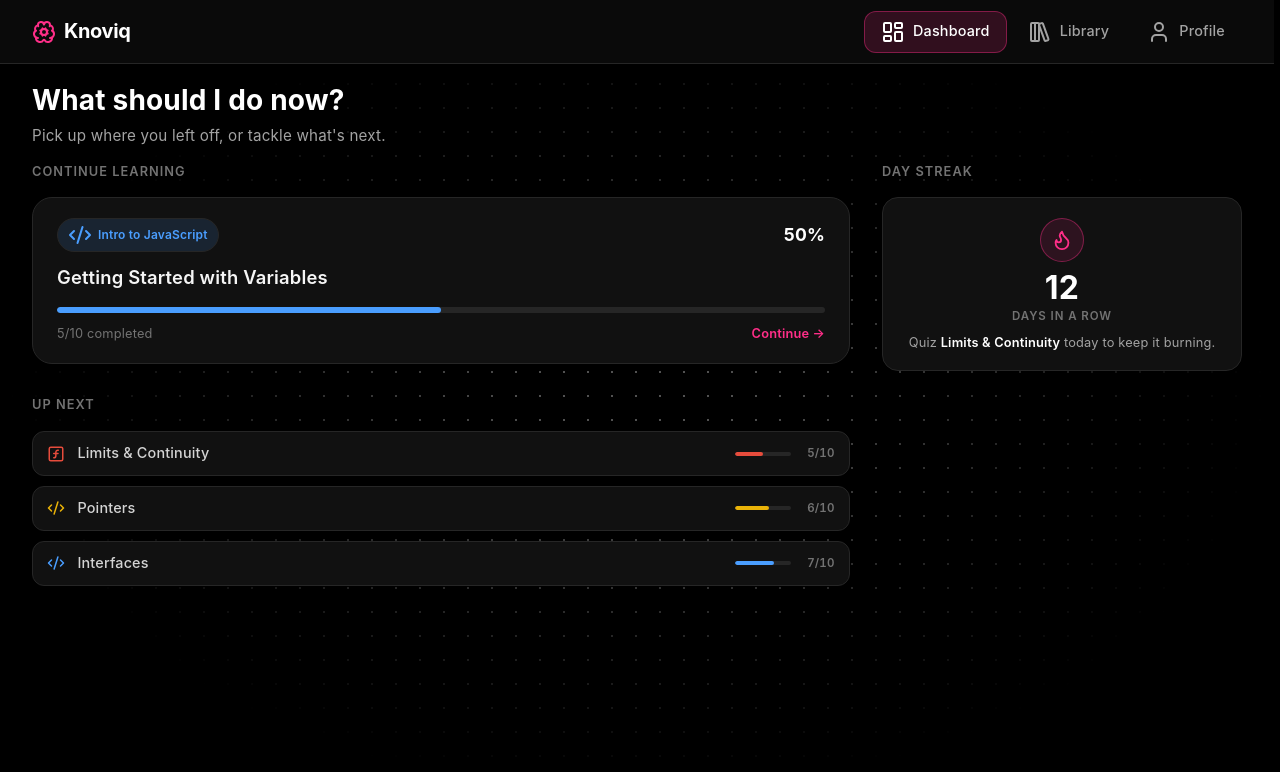
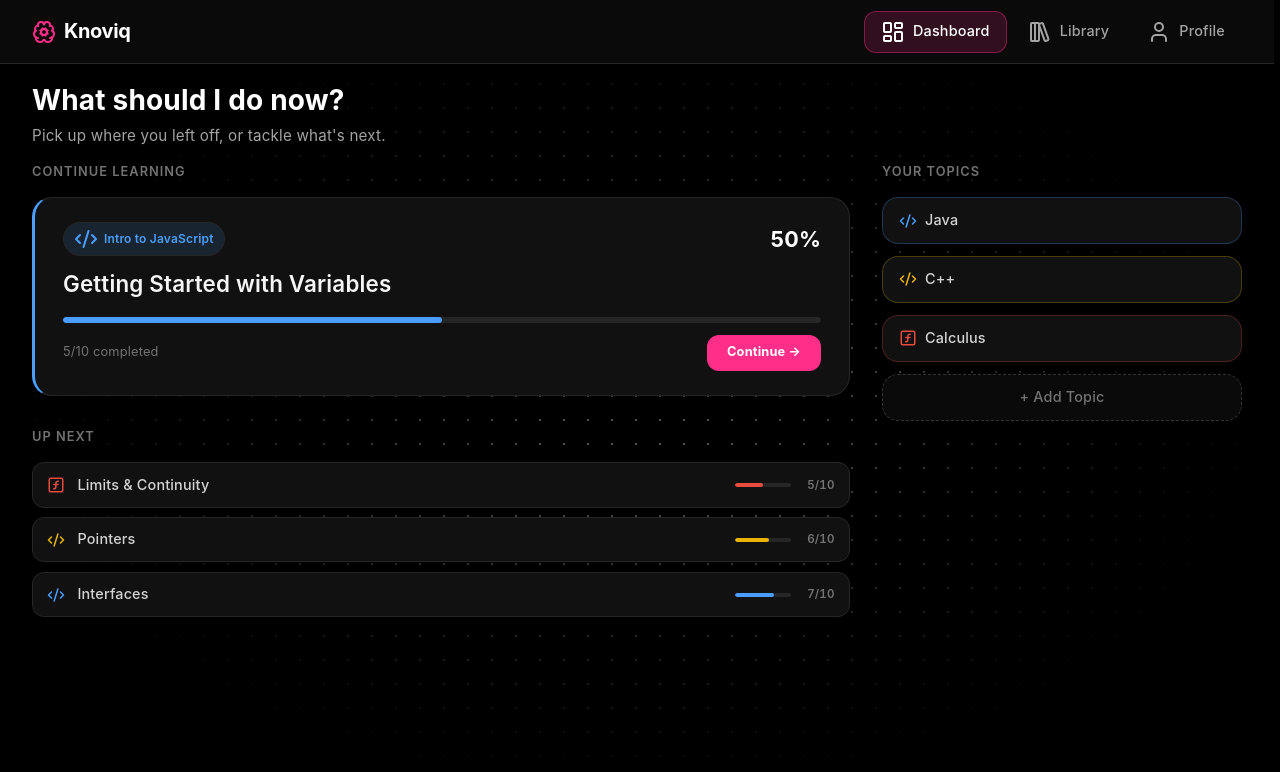
Before and after one commit to JairusCollantes/knoviq, a React (Vite) app: page /dashboard in a window 1280 px wide. Shown: the top 772 px of the page. Built offline with nearby package versions, Linux system fonts and the light colour scheme.

Commit message:
feat: enhance Dashboard layout with continue-hero styling and update topics display

```diff
--- a/src/pages/Dashboard.css
+++ b/src/pages/Dashboard.css
@@ -89,6 +89,33 @@
 .continue-card:hover {
   border-color: rgba(255, 46, 136, 0.4);
   transform: translateY(-2px);
+}
+
+.continue-hero {
+  padding: 1.5rem 1.75rem;
+  border-left-width: 3px;
+  box-shadow: 0 4px 24px rgba(0, 0, 0, 0.4);
+}
+
+.continue-hero .continue-title {
+  font-size: 1.4rem;
+}
+
+.continue-hero .continue-pct {
+  font-size: 1.35rem;
+}
+
+.continue-hero .continue-btn {
+  background: var(--accent, #ff2e88);
+  color: #fff;
+  font-weight: 700;
+  padding: 0.55rem 1.25rem;
+  border-radius: 12px;
+  transition: filter 0.2s ease;
+}
+
+.continue-hero:hover .continue-btn {
+  filter: brightness(1.15);
 }
 
 .continue-card-top {
@@ -370,59 +397,7 @@
   text-align: right;
 }
 
-.dash-streak-card {
-  display: flex;
-  flex-direction: column;
-  align-items: center;
-  gap: 0.25rem;
-  text-align: center;
-  padding: 1.25rem 1rem 1.1rem;
-  border-radius: 16px;
-  border: 1px solid #262626;
-  background: #111111;
-  animation: fadeUp 0.35s ease;
-}
-
-.dash-streak-icon {
-  display: inline-flex;
-  align-items: center;
-  justify-content: center;
-  width: 44px;
-  height: 44px;
-  border-radius: 50%;
-  color: var(--accent, #ff2e88);
-  background: var(--accent-soft, rgba(255, 46, 136, 0.12));
-  border: 1px solid var(--accent-border, rgba(255, 46, 136, 0.4));
-  line-height: 0;
-  margin-bottom: 0.35rem;
-}
-
-.dash-streak-value {
-  font-size: 2rem;
-  font-weight: 700;
-  color: #fff;
-  line-height: 1;
-}
-
-.dash-streak-label {
-  font-size: 0.72rem;
-  font-weight: 600;
-  text-transform: uppercase;
-  letter-spacing: 0.08em;
-  color: #737373;
-}
-
-.dash-streak-sub {
-  font-size: 0.8rem;
-  color: #a3a3a3;
-  margin: 0.35rem 0 0;
-  line-height: 1.4;
-}
-
-.dash-streak-sub strong {
-  color: #fff;
-  font-weight: 600;
-}
+/* Day Streak lives on Profile stats now — see Profile.css */
 
 @media (max-width: 768px) {
   .dashboard {
--- a/src/pages/Dashboard.jsx
+++ b/src/pages/Dashboard.jsx
@@ -1,12 +1,10 @@
 import { Link } from 'react-router-dom';
-import { topicById, continueLearning, stats, upNextLessons } from '../data/Data';
+import { topics, topicById, continueLearning, upNextLessons } from '../data/Data';
 import './Dashboard.css';
 
 export default function Dashboard() {
   const topicColor = topicById(continueLearning.topicId).color;
-  const streak = stats.find((s) => s.id === 'streak');
   const upNext = upNextLessons(3);
-  const topPick = upNext[0];
 
   return (
     <div className="dashboard">
@@ -20,7 +18,11 @@ export default function Dashboard() {
           <section className="dash-section">
             <h2 className="section-title">Continue Learning</h2>
 
-            <Link to={`/learn/${continueLearning.lessonId}`} className="continue-card">
+            <Link
+              to={`/learn/${continueLearning.lessonId}`}
+              className="continue-card continue-hero"
+              style={{ borderLeftColor: topicColor }}
+            >
               <div className="continue-card-top">
                 <span
                   className="topic-badge"
@@ -79,20 +81,22 @@ export default function Dashboard() {
 
         <aside className="dash-col dash-col-side">
           <section className="dash-section">
-            <h2 className="section-title">Day Streak</h2>
-            <div className="dash-streak-card">
-              <span className="dash-streak-icon">
-                <streak.icon size={22} />
-              </span>
-              <span className="dash-streak-value">{streak.value}</span>
-              <span className="dash-streak-label">days in a row</span>
-              <p className="dash-streak-sub">
-                {topPick ? (
-                  <>Quiz <strong>{topPick.title}</strong> today to keep it burning.</>
-                ) : (
-                  'Quiz today to keep it burning.'
-                )}
-              </p>
+            <h2 className="section-title">Your Topics</h2>
+            <div className="topics-list">
+              {topics.map((t) => (
+                <Link
+                  key={t.id}
+                  to="/library"
+                  className="topic-chip"
+                  style={{ borderColor: t.color + '44' }}
+                >
+                  <span className="topic-chip-icon" style={{ color: t.color }}>
+                    <t.icon />
+                  </span>
+                  <span className="topic-chip-name">{t.name}</span>
+                </Link>
+              ))}
+              <button className="topic-chip add-topic">+ Add Topic</button>
             </div>
           </section>
         </aside>
```
